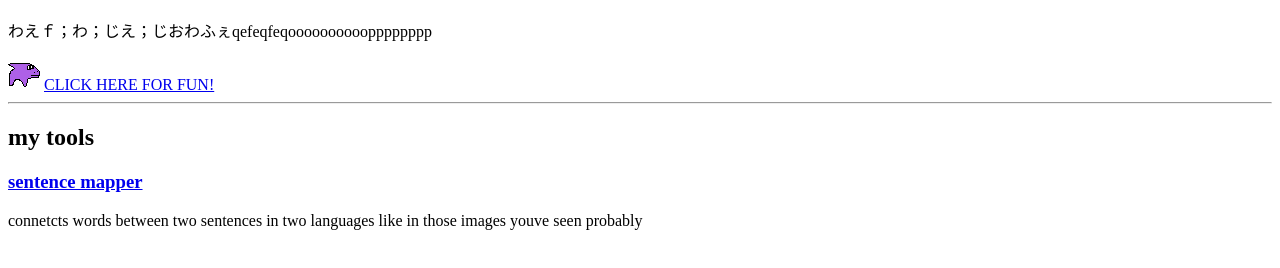
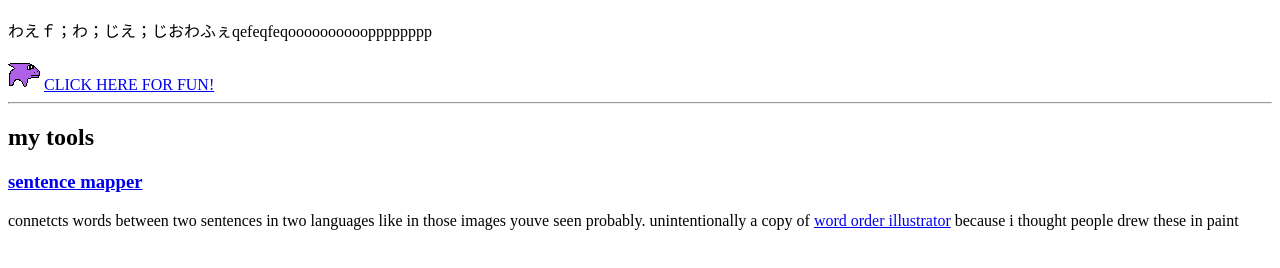
Before and after one commit to GranderUtai/granderutai.github.io, a website: page index.html in a window 1280 px wide. Shown: the part 48-316 px from the top of the page. Drawn offline with Linux system fonts and the light colour scheme.

Commit message:
Update index.html

```diff
--- a/index.html
+++ b/index.html
@@ -12,7 +12,7 @@
 	<hr>
 <h2>my tools</h2>
 	<h3><a href="tools/sentencemapper.html">sentence mapper</a></h3>
-	<p>connetcts words between two sentences in two languages like in those images youve seen probably</p>
+	<p>connetcts words between two sentences in two languages like in those images youve seen probably. unintentionally a copy of <a href="https://word-order.mkpo.li/">word order illustrator</a> because i thought people drew these in paint</p>
 </body>
 <leg>
 </leg>
```
